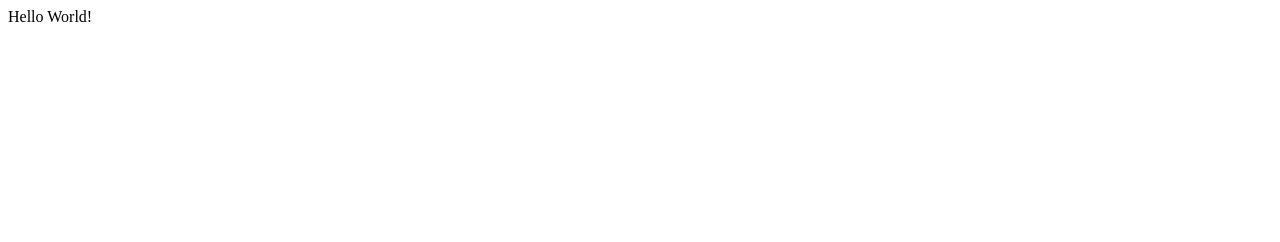
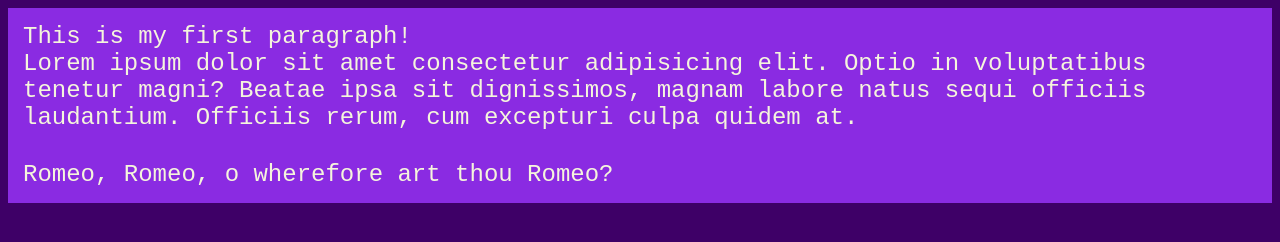
Before and after one commit to tobinkar/WebDevFeb5, a plain HTML site: page index.html in a window 1280 px wide. Drawn offline with Linux system fonts and the light colour scheme.

Commit message:
I feel good!

```diff
--- a/index.html
+++ b/index.html
@@ -2,7 +2,17 @@
     <head>
         <title>Tobin's Home Page</title>
     </head>
-    <body>
-        Hello World!
+    <body style="background-color:rgb(62, 0, 103)">
+        <section style="color:beige; background-color: blueviolet;
+        font-size: 24px; font-family: 'Courier New', Courier, monospace;
+        padding: 15px; ">
+            <div>This is my first paragraph!</div>
+            <div>Lorem ipsum dolor sit amet consectetur adipisicing elit. Optio in voluptatibus tenetur magni? Beatae ipsa sit dignissimos, magnam labore natus sequi officiis laudantium. Officiis rerum, cum excepturi culpa quidem at.</div>
+        </section>
+        <section style="color:beige; background-color: blueviolet;
+        font-size: 24px; font-family: 'Courier New', Courier, monospace;
+        padding: 15px; ">
+            <div>Romeo, Romeo, o wherefore art thou Romeo?</div>
+        </section>
     </body>
 </html>
```
